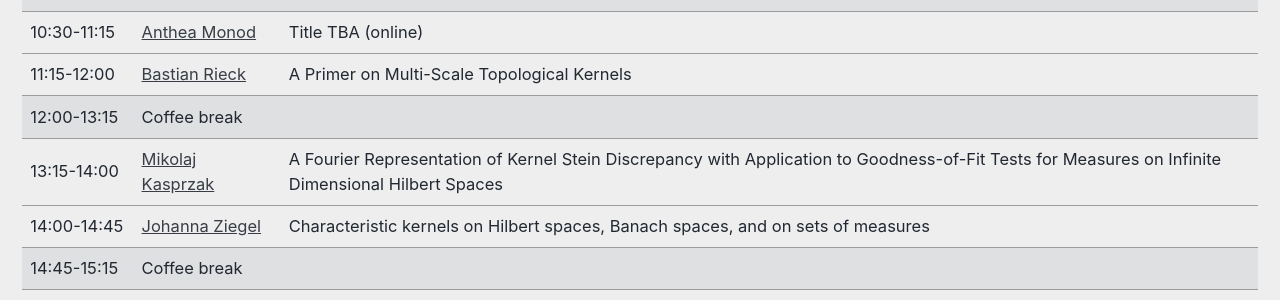
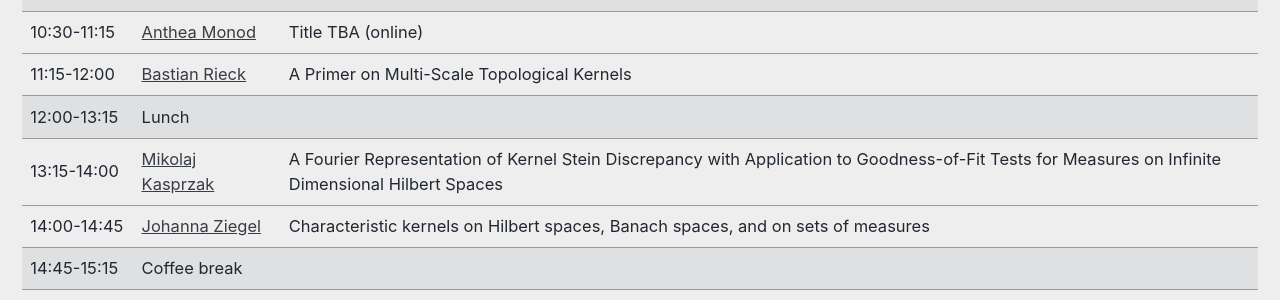
Before and after one commit to LIKE23-Bern/LIKE23-Bern.github.io, a Jekyll site: the page built from _pages/program.md, in a window 1280 px wide and 900 px high, scrolled down 2593 px. Shown: the part 153-453 px from the top of the window. Built offline with Jekyll 4.4.1, drawn with Linux system fonts in a browser that asks for light colours; cached includes are drawn as plain includes.

Commit message:
Update program.md

```diff
--- a/_pages/program.md
+++ b/_pages/program.md
@@ -396,7 +396,7 @@ header:
   <tr class="coffee-break">
 		<td> 12:00-13:15  </td>
 		<td>
-		    Coffee break
+		    Lunch
 		</td>
 		<td>
 		</td>
```
